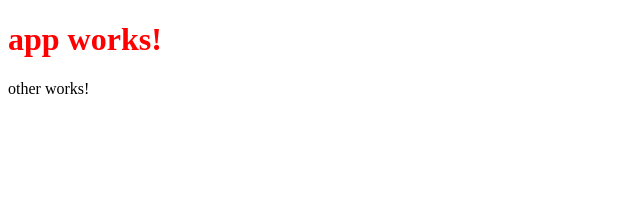
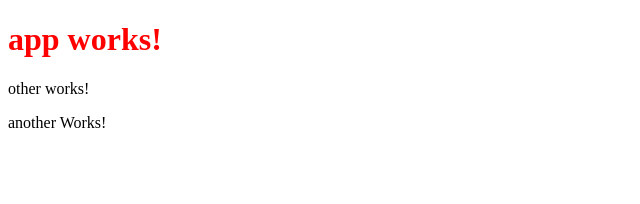
Before and after one commit to adoundakov/courses, an Angular app in the folder angular2/first_app/first-app/: page / in a window 1280 px wide. Shown: the top 204 px of the page, without its empty margins (0-640 px from the left). Built offline with nearby package versions, Linux system fonts and the light colour scheme.

Commit message:
add 'another component', learn in-inline args for CLI

```diff
--- a/angular2/first_app/first-app/src/app/app.component.html
+++ b/angular2/first_app/first-app/src/app/app.component.html
@@ -2,3 +2,4 @@
   {{title}}
 </h1>
 <app-other></app-other>
+<app-another></app-another>
--- a/angular2/first_app/first-app/src/app/app.module.ts
+++ b/angular2/first_app/first-app/src/app/app.module.ts
@@ -5,11 +5,13 @@ import { HttpModule } from '@angular/http';
 
 import { AppComponent } from './app.component';
 import { OtherComponent } from './other/other.component';
+import { AnotherComponent } from './other/another.component';
 
 @NgModule({
   declarations: [
     AppComponent,
-    OtherComponent
+    OtherComponent,
+    AnotherComponent
   ],
   imports: [
     BrowserModule,
--- /dev/null
+++ b/angular2/first_app/first-app/src/app/other/another.component.ts
@@ -0,0 +1,19 @@
+import { Component, OnInit } from '@angular/core';
+
+@Component({
+  selector: 'app-another',
+  template: `
+    <p>
+      another Works!
+    </p>
+  `,
+  styles: []
+})
+export class AnotherComponent implements OnInit {
+
+  constructor() { }
+
+  ngOnInit() {
+  }
+
+}
```
